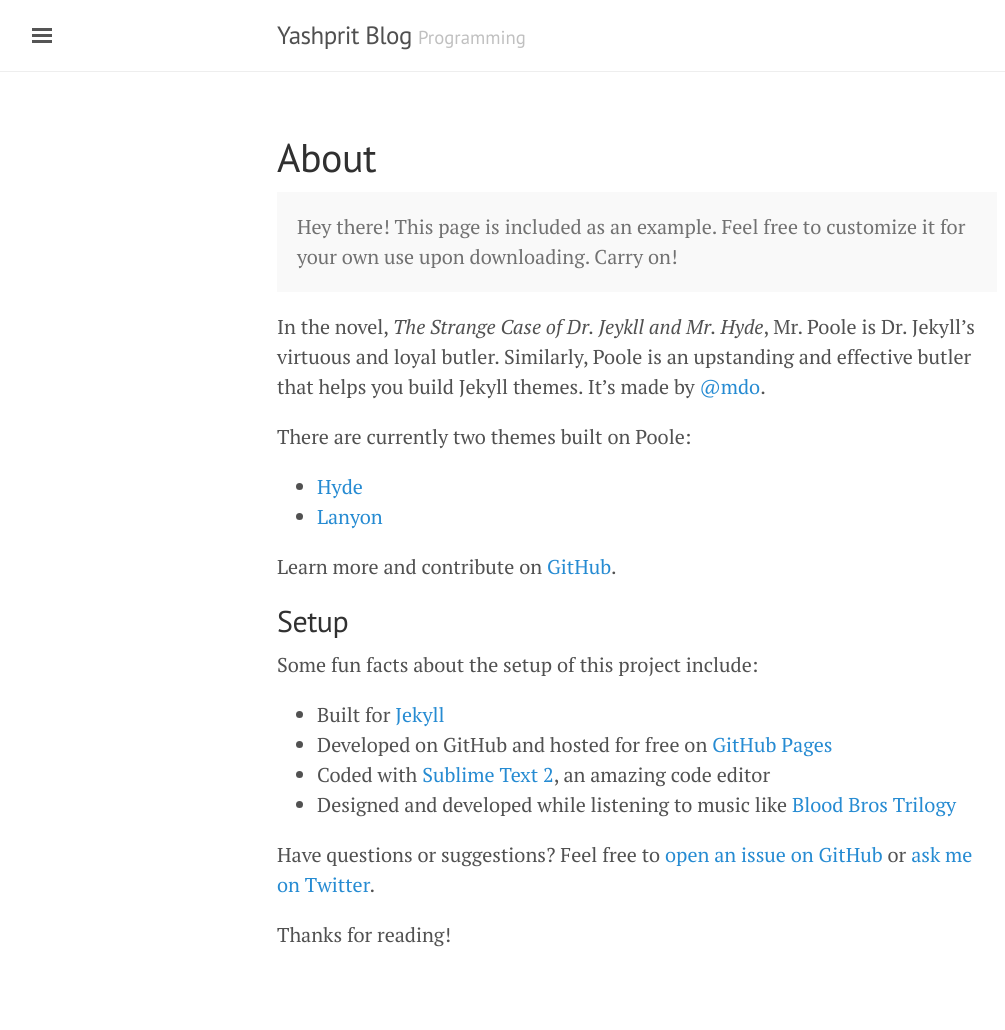
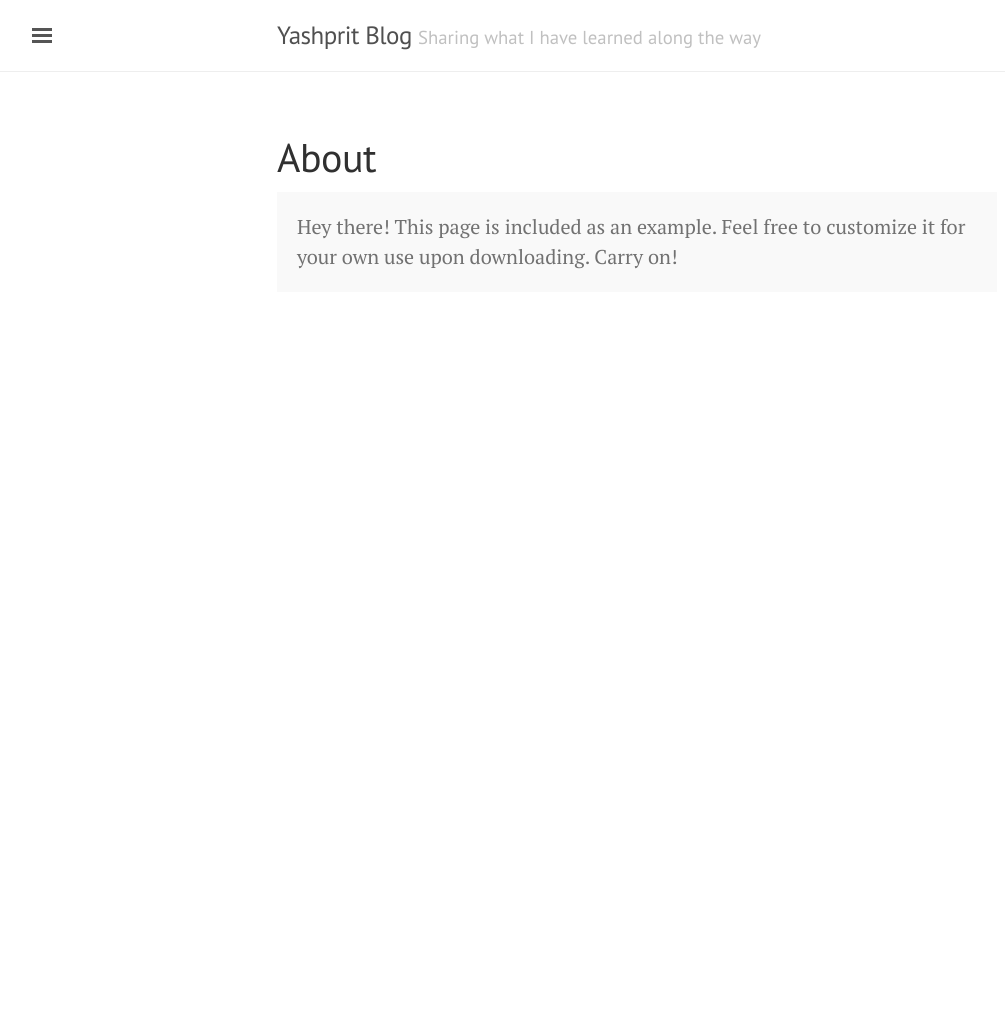
Before and after one commit to yashprit/blog, a Jekyll site: the page built from about.md, in a window 1280 px wide. Shown: the whole page, without its empty margins (3-1008 px from the left). Built offline with Jekyll 4.4.1, drawn with Linux system fonts in a browser that asks for light colours; after the commit the page ends 900 px from its top, so only the background shows below that.

Commit message:
updating config

```diff
--- a/_config.yml
+++ b/_config.yml
@@ -6,10 +6,10 @@
 
 # Setup
 title:               Yashprit Blog
-tagline:             'Programming '
-description:         'A reserved <a href="http://jekyllrb.com" target="_blank">Jekyll</a> theme that places the utmost gravity on content with a hidden drawer. Made by <a href="https://twitter.com/mdo" target="_blank">@mdo</a>.'
-url:                 http://yashprit.com/blog
-baseurl:             ''
+tagline:             'Sharing what I have learned along the way'
+description:         'Hi. I am Yashprit Singh.I do things and sometimes write about it here. I am a Software Engineer from India.'
+url:                 http://yashprit.com
+baseurl:             '/blog'
 paginate:            5
 
 # About/contact
--- a/_includes/sidebar.html
+++ b/_includes/sidebar.html
@@ -9,7 +9,7 @@
   </div>
 
   <nav class="sidebar-nav">
-    <a class="sidebar-nav-item{% if page.url == site.baseurl %} active{% endif %}" href="{{ site.baseurl }}/">Home</a>
+    <a class="sidebar-nav-item{% if page.url == site.baseurl %} active{% endif %}" href="{{ site.url }}/">Home</a>
 
     {% comment %}
       The code below dynamically generates a sidebar nav of pages with
@@ -25,7 +25,7 @@
       {% endif %}
     {% endfor %}
 
-    <a class="sidebar-nav-item" href="{{ site.github.repo }}/archive/v{{ site.version }}.zip">Download</a>
+    <a class="sidebar-nav-item" href="{{ site.url }}/resume">Resume</a>
     <a class="sidebar-nav-item" href="{{ site.github.repo }}">GitHub project</a>
     <span class="sidebar-nav-item">Currently v{{ site.version }}</span>
   </nav>
--- a/about.md
+++ b/about.md
@@ -6,25 +6,3 @@
 <p class="message">
   Hey there! This page is included as an example. Feel free to customize it for your own use upon downloading. Carry on!
 </p>
-
-In the novel, *The Strange Case of Dr. Jeykll and Mr. Hyde*, Mr. Poole is Dr. Jekyll's virtuous and loyal butler. Similarly, Poole is an upstanding and effective butler that helps you build Jekyll themes. It's made by [@mdo](https://twitter.com/mdo).
-
-There are currently two themes built on Poole:
-
-* [Hyde](http://hyde.getpoole.com)
-* [Lanyon](http://lanyon.getpoole.com)
-
-Learn more and contribute on [GitHub](https://github.com/poole).
-
-## Setup
-
-Some fun facts about the setup of this project include:
-
-* Built for [Jekyll](http://jekyllrb.com)
-* Developed on GitHub and hosted for free on [GitHub Pages](https://pages.github.com)
-* Coded with [Sublime Text 2](http://sublimetext.com), an amazing code editor
-* Designed and developed while listening to music like [Blood Bros Trilogy](https://soundcloud.com/maddecent/sets/blood-bros-series)
-
-Have questions or suggestions? Feel free to [open an issue on GitHub](https://github.com/poole/issues/new) or [ask me on Twitter](https://twitter.com/mdo).
-
-Thanks for reading!
```
Also changed, not shown: 1 other file.
